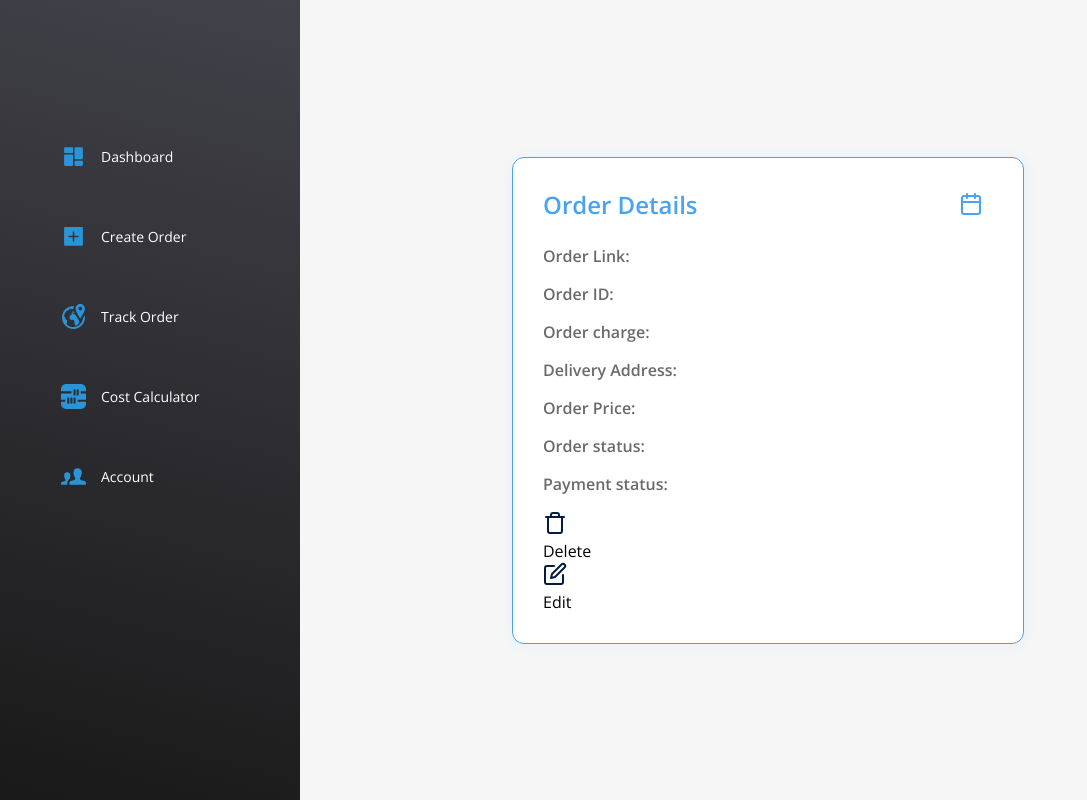
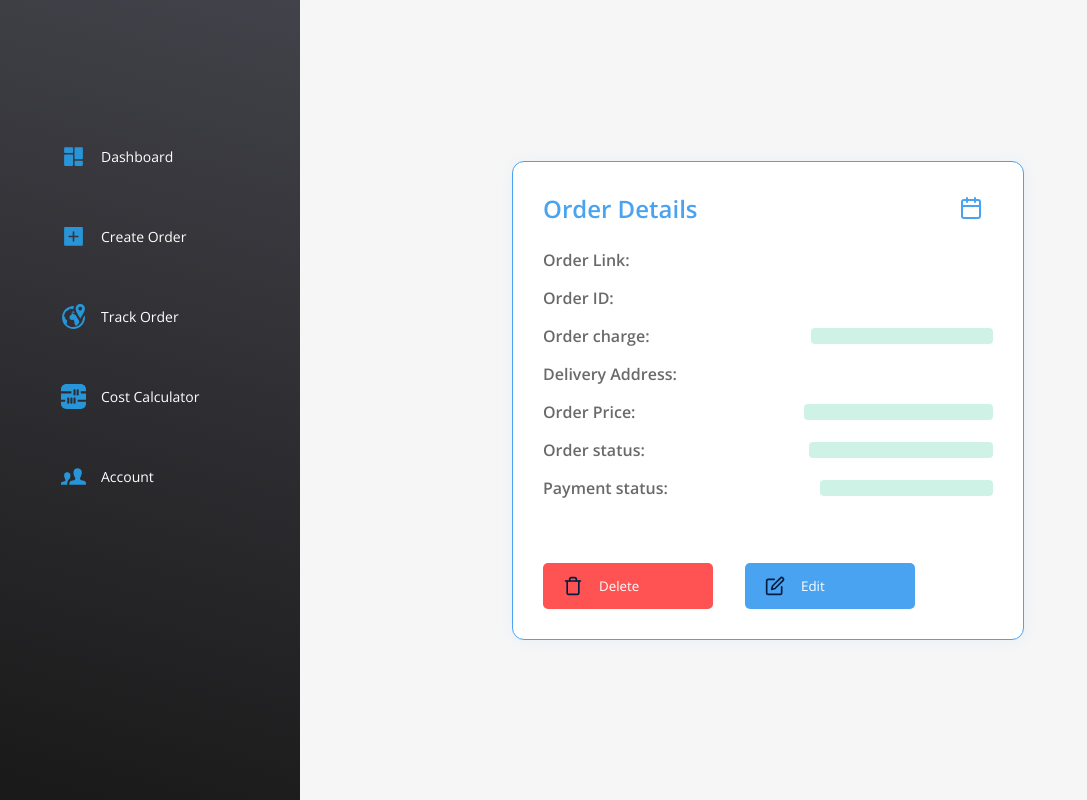
Before and after one commit to rambey-coder/checkit-enterprise, a React (Create React App) app: page /order-detail/1 in a window 1280 px wide. Shown: the whole page, without its empty margins (0-1087 px from the left). Built offline with nearby package versions, Linux system fonts and the light colour scheme; no server answers; sample sign-in values are in the browser's storage.

Commit message:
style: admin details

```diff
--- a/src/pages/TrackOrder/Admin/Admin.module.css
+++ b/src/pages/TrackOrder/Admin/Admin.module.css
@@ -47,7 +47,60 @@
   margin-bottom: 1rem;
 }
 
+.details > div > p:nth-child(2) {
+  flex-grow: 4;
+  font-size: 14px;
+  padding: 8px 10px;
+  font-weight: 700;
+  border-radius: 4px;
+  text-align: center;
+  text-transform: capitalize;
+}
+
+.pending {
+  background: #f28b0c52;
+  color: #ff4c09;
+}
+
+.update {
+  color: #194234;
+  background: #4fcea245;
+}
+
 .name_id {
   color: #6a6a6a;
   font-weight: 600;
+  flex-grow: 4;
 }
+
+.action {
+  display: flex;
+  align-items: center;
+  gap: 2rem;
+  margin-top: 4rem;
+}
+
+.action > button {
+  display: flex;
+  align-items: center;
+  width: 170px;
+  gap: 1rem;
+  border: 0;
+  padding: 13px 20px;
+  border-radius: 5px;
+  color: #fff;
+  font-weight: 400;
+  cursor: pointer;
+}
+
+.action > button > img {
+    width: 20px;
+}
+
+.action > button:nth-child(1) {
+  background: rgb(255, 83, 83);
+}
+
+.action > button:nth-child(2) {
+    background: rgb(73, 163, 241);
+}
--- a/src/pages/TrackOrder/Admin/AdminOrderDetails.js
+++ b/src/pages/TrackOrder/Admin/AdminOrderDetails.js
@@ -41,7 +41,12 @@ const AdminOrderDetails = () => {
           </div>
           <div>
             <p className={styles.name_id}>Order charge:</p>
-            <p>{orderDetail?.chargeRequest}</p>
+            {orderDetail?.chargeRequest === null ? (
+              <p className={styles.pending}>Pending</p>
+            ) : (
+              <p className={styles.update}>{orderDetail?.chargeRequest}</p>
+            )}
+            {/* <p>{orderDetail?.chargeRequest}</p> */}
           </div>
           <div>
             <p className={styles.name_id}>Delivery Address:</p>
@@ -49,26 +54,38 @@ const AdminOrderDetails = () => {
           </div>
           <div>
             <p className={styles.name_id}>Order Price:</p>
-            <p>{orderDetail?.orderPrice}</p>
+            {orderDetail?.orderPrice === null ? (
+              <p className={styles.pending}>pending</p>
+            ) : (
+              <p className={styles.update}>{orderDetail?.orderPrice}</p>
+            )}
           </div>
           <div>
             <p className={styles.name_id}>Order status:</p>
-            <p>{orderDetail?.orderStatus}</p>
+            {orderDetail?.orderStatus === null ? (
+              <p className={styles.pending}>pending</p>
+            ) : (
+              <p className={styles.update}>{orderDetail?.orderStatus}</p>
+            )}
           </div>
           <div>
             <p className={styles.name_id}>Payment status:</p>
-            <p>{orderDetail?.pay}</p>
+            {orderDetail?.pay === null ? (
+              <p className={styles.pending}>pending</p>
+            ) : (
+              <p className={styles.update}>{orderDetail?.pay}</p>
+            )}
           </div>
         </div>
-        <div>
-          <div>
+        <div className={styles.action}>
+          <button>
             <img src={trash} alt="trash" />
             <p>Delete</p>
-          </div>
-          <div>
+          </button>
+          <button>
             <img src={edit} alt="trash" />
             <p>Edit</p>
-          </div>
+          </button>
         </div>
       </div>
     </div>
```
Lines whose indentation alone changed are shown as unchanged.
